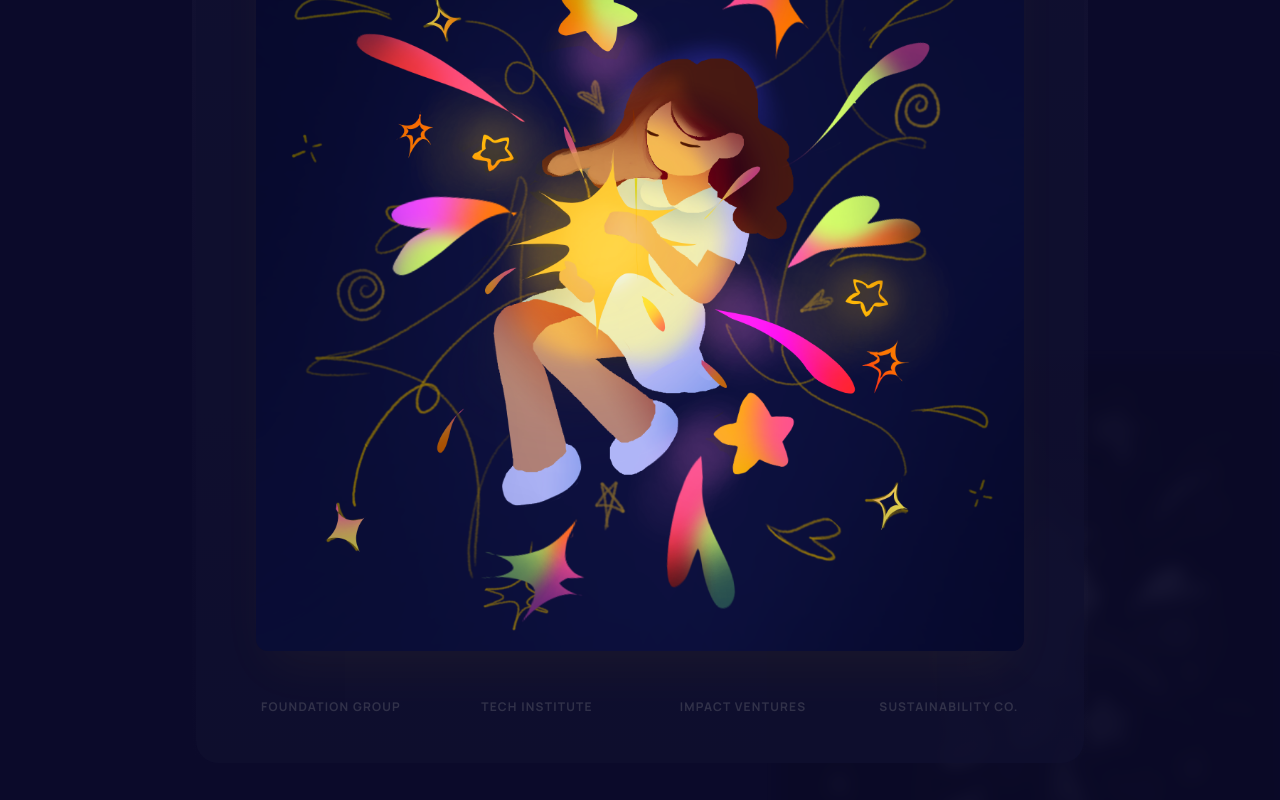
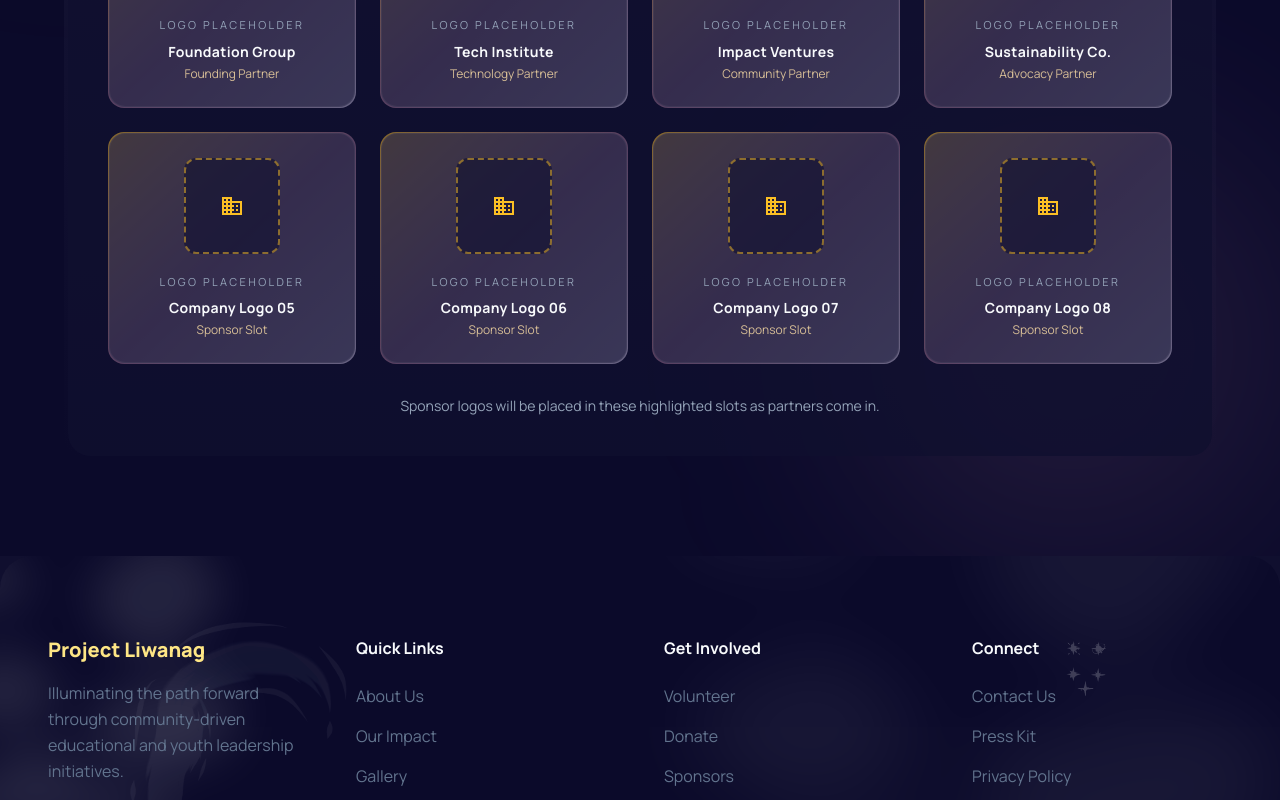
Before and after one commit to seolyam/liwanag, a Next.js app: page /volunteer in a window 1280 px wide. Shown: the part 1560-2360 px from the top of the page. Built offline with nearby package versions, Linux system fonts and the light colour scheme.

Commit message:
Refine section layout and placeholder content

```diff
--- a/app/components/Gallery.tsx
+++ b/app/components/Gallery.tsx
@@ -1,47 +1,34 @@
-import Image from "next/image";
 import Link from "next/link";
 
 const galleryItems = [
   {
-    src: "https://lh3.googleusercontent.com/aida-public/AB6AXuBmgDa19iKD3rw5b76W1Tl6hZFkGoHN0VdoVDcP73Hwe8n1EqbAPkO0_NTsW9Zy3MHHfKoQYVxjw6yJ1hKTL4O787EAAA_w95uUZ82s6EXbuSdmSIuqf04YipNpYKrsV634eGSPKoHHN97Hb6IYe_9xN_pJpeKXaro_1jqqDxnw9PqcIluMeDW4wH4awSozsYukpB-CngbZ8l0-rV7JKHjf4qm8r3SMgnImjhU-Ejs8thjhGRtZX_sJEnqNY1CEw2BUGVJ641mCMXc",
-    alt: "Children smiling during a community outreach activity",
-    tag: "Impact",
-    title: "Bright Smiles",
+    tag: "Tag",
+    title: "Title1",
     height: "h-[320px]",
   },
   {
-    src: "https://lh3.googleusercontent.com/aida-public/AB6AXuB_414R08RN6W1oK6p7Vv2ChR_PM9pX-vPKrT2SHZsNuflRsh59uu26KSL41QVikwMXDMgMm1xMeVegCVQ_Yj-fNEcXqZWMW9J1lSURRVdnOR6jXe4aeKbqOMrE_7ESYldjgYnrARDjCnkJxJGSmPtWB6pTKBAhESkfq-gItw69OcDWSlmCLWGFcQsTap9VYoK9xHvJtjVdFds8UaZQBpMDFwbDMRSsJTZtRIRX2BMOErPhzwJpZEEJ7k_qx_tnq-LtPh0OkCNXvjU",
-    alt: "Solar panels installed on a ridge during sunset",
-    tag: "Infrastructure",
-    title: "Solar Horizons",
+    tag: "Tag",
+    title: "Title2",
     height: "h-[480px]",
   },
   {
-    src: "https://lh3.googleusercontent.com/aida-public/AB6AXuBxxH7b_L1ckPnF6Ak0lz49M2KPDIoXQHpNA8Dz51HZaOERXIYcRZgJdHEcHTdA-pu3FSyjT5NEQUtCmlLF_iT_s76wqlAJzOjPwMp0FaAaDUTLq6HJPBNIeO4EL6JTOVkYdNuSh6jWlex4DE9gWJNwvMG0T3M_VJjpj69tzc0iYcA3EUYlHu9NTVFP_T5bF1f4GQDNgG11Y6N_wCzt-wvWoCC95LxZjqVdIcQqudYeJ9yUbVhg61pv29IpoEozFVcounoIgP4AhaU",
-    alt: "Community members gathered around a newly installed water pump",
-    tag: "Community",
-    title: "Village Gathering",
+    tag: "Tag",
+    title: "Title3",
     height: "h-[400px]",
   },
   {
-    src: "https://lh3.googleusercontent.com/aida-public/AB6AXuD6acnvaeRJr2DevzK513Czq_Tk4gcmlm9oREPHxZWhjwiGAdr8HPctpdCNCo30BSiqjSAltoEW46_mZe0aqghC8EF5vDECymkmmLCB0Vqoj4VWXpxCWQBOJ6rTowVS-geBPCZskHxnfZUwr6c6HFqyuo6wVlZF0jgnZ1OWzCJ8HX9xXUhXUOluhutlj4j2jeBsX_wUUz4ofSoqJ31kG8ee0ya8TNrH-LadkdrXPr_1qM006G4nUIwYNzP6njvGak6KHpQ5z7UbH_M",
-    alt: "Volunteers and residents working together on a project",
-    tag: "Partnership",
-    title: "United Efforts",
+    tag: "Tag",
+    title: "Title4",
     height: "h-[440px]",
   },
   {
-    src: "https://lh3.googleusercontent.com/aida-public/AB6AXuDZ2vcIfhZTUNsJux3dLlu01xmlAFdpW6q9Oh66cPo3Gjy_DKKZVNJ3bf3g5LzVTfZUOILXTfgci9LPJ0FmDyYhV9c_Qodx3zMiicDQULj5ht5BjlN56KcULAsFB6v_vttL0mOCugVIEVn9-9yJ7fNv0SPK6-mf3NhBhAthCQp2-9G8OSXEpYC_mAL2VHuU_qnnb_qi4gjfC5Xs7uQN2DfIdq2__DrKQpZCuqlVUyv8yHTee72DFw4w5JBUEZ3JrNwXV9YD_CpHnis",
-    alt: "Children studying at night with LED lamps",
-    tag: "Education",
-    title: "Evening Study",
+    tag: "Tag",
+    title: "Title5",
     height: "h-[360px]",
   },
   {
-    src: "https://lh3.googleusercontent.com/aida-public/AB6AXuCInXbbCjUM-vu6K-AYNMGgawDcM6tw6GQf01PTp1Hw9FasoLRt3BGM0oiXSdeALVjhC1UmlB-GgY_2i2f6ugrPsMVRn1daouSWzhA10i16FChMR2oHvmQqAByMeyLUdZBRjLoIC5xPhHYPqPOTIHuEXOWV2dV-7z3RKjIVCUBj2zko2oTmV9_091Fy7fyxqB5JpMjSdcxzqKySjNeyzAEcc9xL8vQ4twcD5H_1o2e6GbVHvAYv6pGESP_6m0YZ1N79DEqC_eeZ7Go",
-    alt: "A mountain valley with glowing lights under a starry sky",
-    tag: "Nature",
-    title: "Midnight Valley",
+    tag: "Tag",
+    title: "Title6",
     height: "h-[520px]",
   },
 ];
@@ -58,13 +45,6 @@ export default function Gallery() {
 
       {/* Section Header */}
       <div className="text-center mb-20 relative">
-        <Image
-          src="/images/GDG OUTREACH ASSETS/ShootingStar5.png"
-          alt=""
-          width={128}
-          height={128}
-          className="absolute -top-12 left-1/2 -translate-x-[200%] w-24 h-24 md:w-32 md:h-32 object-contain opacity-60 pointer-events-none mix-blend-screen -rotate-12"
-        />
         <h2 className="font-[var(--font-display)] text-5xl md:text-6xl font-extrabold tracking-tight text-golden-glow mb-4 inline-block relative">
           Gallery
           <div className="absolute -bottom-4 left-1/2 -translate-x-1/2 w-2/3 h-1 bg-golden-star rounded-full" />
@@ -78,32 +58,20 @@ export default function Gallery() {
 
       {/* Masonry Gallery */}
       <div className="relative">
-        {/* Floating Background Assets */}
-        <Image
-          src="/images/GDG OUTREACH ASSETS/5Stars.png"
-          alt=""
-          width={128}
-          height={128}
-          className="absolute top-[10%] left-[-5%] w-32 h-32 opacity-20 pointer-events-none animate-float mix-blend-screen"
-        />
-        <Image
-          src="/images/GDG OUTREACH ASSETS/5Clouds.png"
-          alt=""
-          width={192}
-          height={192}
-          className="absolute top-[40%] right-[-8%] w-48 h-48 opacity-10 pointer-events-none animate-float-delayed mix-blend-screen"
-        />
-
         <div className="masonry-grid relative z-10">
           {galleryItems.map((item) => (
             <div key={item.title} className="masonry-item group">
               <div className="rounded-2xl overflow-hidden glass-edge transition-all duration-500 hover:translate-y-[-8px]">
-                {/* eslint-disable-next-line @next/next/no-img-element */}
-                <img
-                  className={`w-full ${item.height} object-cover group-hover:scale-105 transition-transform duration-700`}
-                  src={item.src}
-                  alt={item.alt}
-                />
+                <div
+                  className={`w-full ${item.height} border border-dashed border-golden-star/30 bg-gradient-to-br from-night-sky-surface/85 via-night-sky-mid/70 to-night-sky-light/85 flex flex-col items-center justify-center text-center px-6`}
+                >
+                  <span className="material-symbols-outlined text-golden-star text-5xl mb-3">
+                    image
+                  </span>
+                  <span className="text-[11px] uppercase tracking-[0.28em] text-moonlight-dim">
+                    Photo Placeholder
+                  </span>
+                </div>
                 <div className="p-6 bg-night-sky-light/60">
                   <span className="inline-flex items-center gap-2 bg-aurora-rose-deep/20 text-aurora-rose px-3 py-1 rounded-full text-xs font-bold mb-3">
                     <span className="w-1.5 h-1.5 bg-golden-star rounded-full" />
--- a/app/components/Sponsors.tsx
+++ b/app/components/Sponsors.tsx
@@ -1,10 +1,12 @@
-import Image from "next/image";
-
-const sponsorLabels = [
-  "Foundation Group",
-  "Tech Institute",
-  "Impact Ventures",
-  "Sustainability Co.",
+const sponsorSlots = [
+  { name: "Foundation Group", tier: "Founding Partner" },
+  { name: "Tech Institute", tier: "Technology Partner" },
+  { name: "Impact Ventures", tier: "Community Partner" },
+  { name: "Sustainability Co.", tier: "Advocacy Partner" },
+  { name: "Company Logo 05", tier: "Sponsor Slot" },
+  { name: "Company Logo 06", tier: "Sponsor Slot" },
+  { name: "Company Logo 07", tier: "Sponsor Slot" },
+  { name: "Company Logo 08", tier: "Sponsor Slot" },
 ];
 
 export default function Sponsors() {
@@ -12,20 +14,8 @@ export default function Sponsors() {
     <section className="py-24 bg-night-sky-deep overflow-hidden relative">
       {/* Background Decorations */}
       <div className="absolute inset-0 pointer-events-none">
-        <Image
-          src="/images/GDG OUTREACH ASSETS/sponsors.png"
-          alt=""
-          width={384}
-          height={384}
-          className="absolute -top-24 -left-24 w-96 h-96 opacity-5 rotate-12"
-        />
-        <Image
-          src="/images/GDG OUTREACH ASSETS/sponsors.png"
-          alt=""
-          width={500}
-          height={500}
-          className="absolute bottom-0 right-0 w-[500px] h-[500px] opacity-10 blur-sm grayscale brightness-50"
-        />
+        <div className="absolute -top-20 -left-20 w-80 h-80 bg-golden-star/10 rounded-full blur-[120px]" />
+        <div className="absolute bottom-0 right-0 w-[420px] h-[420px] bg-aurora-rose/10 rounded-full blur-[120px]" />
       </div>
 
       <div className="max-w-7xl mx-auto px-6 relative z-10">
@@ -43,25 +33,38 @@ export default function Sponsors() {
 
         {/* Sponsors Display */}
         <div className="flex flex-col items-center gap-12">
-          <div className="w-full max-w-4xl p-1 rounded-3xl bg-gradient-to-b from-night-sky-bright/20 to-transparent">
-            <div className="bg-night-sky/80 rounded-[1.4rem] p-12 flex flex-col items-center">
-              <Image
-                src="/images/GDG OUTREACH ASSETS/sponsors.png"
-                alt="Project Liwanag Sponsors"
-                width={768}
-                height={400}
-                className="w-full max-w-3xl h-auto rounded-xl shadow-2xl shadow-golden-star/5 hover:scale-[1.02] transition-transform duration-500"
-              />
-              <div className="mt-12 grid grid-cols-2 md:grid-cols-4 gap-8 w-full opacity-40 grayscale hover:grayscale-0 transition-all duration-700">
-                {sponsorLabels.map((label) => (
+          <div className="w-full max-w-6xl p-1 rounded-3xl bg-gradient-to-b from-night-sky-bright/25 to-transparent">
+            <div className="bg-night-sky/80 rounded-[1.4rem] p-8 md:p-10">
+              <div className="grid grid-cols-1 sm:grid-cols-2 lg:grid-cols-4 gap-6">
+                {sponsorSlots.map((slot) => (
                   <div
-                    key={label}
-                    className="text-center text-xs font-bold tracking-widest uppercase text-moonlight-dim/60"
+                    key={slot.name}
+                    className="group rounded-2xl p-[1px] bg-gradient-to-br from-golden-star/50 via-aurora-rose/30 to-cloud-lavender/40"
                   >
-                    {label}
+                    <div className="rounded-2xl min-h-52 bg-night-sky-surface/70 border border-white/5 px-4 py-6 flex flex-col items-center justify-center text-center transition-all duration-300 group-hover:-translate-y-1 group-hover:shadow-[0_0_30px_rgba(251,191,36,0.2)]">
+                      <div className="w-24 h-24 rounded-xl border-2 border-dashed border-golden-star/50 bg-night-sky/60 flex items-center justify-center mb-5">
+                        <span className="material-symbols-outlined text-golden-star text-4xl">
+                          domain
+                        </span>
+                      </div>
+                      <p className="text-[11px] uppercase tracking-[0.22em] text-moonlight-dim mb-2">
+                        Logo Placeholder
+                      </p>
+                      <h3 className="text-sm font-bold tracking-wide text-starlight">
+                        {slot.name}
+                      </h3>
+                      <p className="text-xs text-golden-glow/80 mt-1">
+                        {slot.tier}
+                      </p>
+                    </div>
                   </div>
                 ))}
               </div>
+
+              <p className="mt-8 text-center text-sm text-moonlight-dim">
+                Sponsor logos will be placed in these highlighted slots as
+                partners come in.
+              </p>
             </div>
           </div>
         </div>
--- a/app/components/WhatWeDo.tsx
+++ b/app/components/WhatWeDo.tsx
@@ -74,7 +74,7 @@ export default function WhatWeDo() {
 
       <div className="max-w-7xl mx-auto relative z-10">
         {/* Section Title */}
-        <div className="mb-20">
+        <div className="mb-20 text-center">
           <h2 className="font-[var(--font-outfit)] text-4xl md:text-5xl text-starlight inline-block relative pb-4 ">
             What We Do
             <div className="absolute bottom-0 left-0 w-full flex flex-col gap-1">
```
